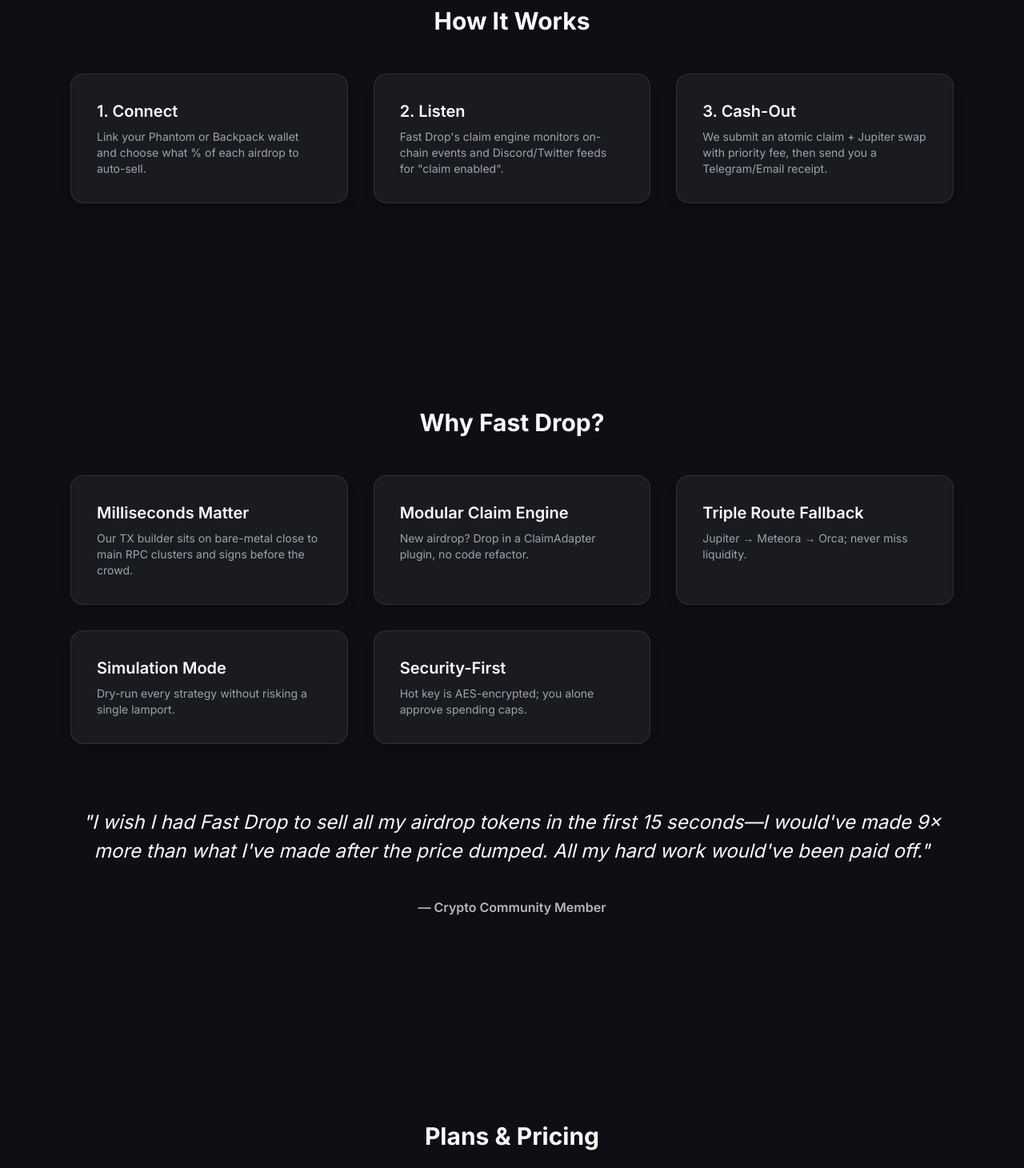
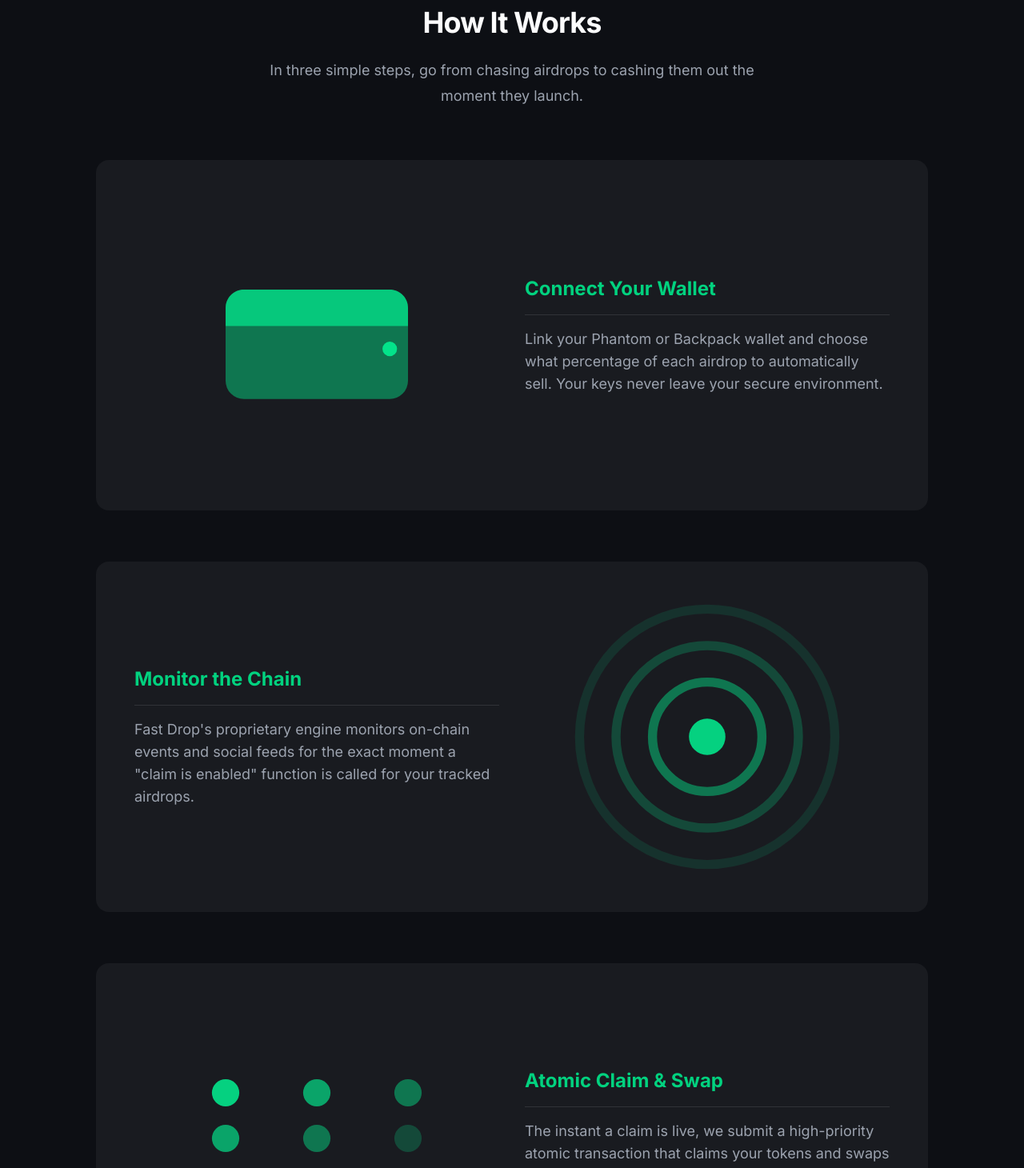
Before and after one commit to felipeldfonseca/fastdrop, a Next.js app in the folder apps/web/: page / in a window 1280 px wide. Shown: the part 760-2220 px from the top of the page at 80% size. Built offline with nearby package versions, Linux system fonts and the light colour scheme.

Commit message:
feat: update how it works section illustration

```diff
--- a/apps/web/src/components/landing/HowItWorks.tsx
+++ b/apps/web/src/components/landing/HowItWorks.tsx
@@ -1,34 +1,84 @@
+// A simple, elegant pattern of concentric circles
+const Image1 = () => (
+  <svg width="100%" height="100%" viewBox="0 0 400 300" fill="none" xmlns="http://www.w3.org/2000/svg">
+    <circle cx="200" cy="150" r="140" stroke="rgba(0, 255, 153, 0.1)" strokeWidth="10"/>
+    <circle cx="200" cy="150" r="100" stroke="rgba(0, 255, 153, 0.2)" strokeWidth="10"/>
+    <circle cx="200" cy="150" r="60" stroke="rgba(0, 255, 153, 0.4)" strokeWidth="10"/>
+    <circle cx="200" cy="150" r="20" fill="rgba(0, 255, 153, 0.8)"/>
+  </svg>
+);
+
+// An abstract representation of a wallet
+const Image2 = () => (
+  <svg width="100%" height="100%" viewBox="0 0 400 300" fill="none" xmlns="http://www.w3.org/2000/svg">
+    <rect x="100" y="100" width="200" height="120" rx="20" fill="rgba(0, 255, 153, 0.4)"/>
+    <path d="M100 120 C100 108.954 108.954 100 120 100 H280 C291.046 100 300 108.954 300 120 V 140 H100 V 120 Z" fill="rgba(0, 255, 153, 0.6)"/>
+    <circle cx="280" cy="165" r="8" fill="rgba(0, 255, 153, 0.8)"/>
+  </svg>
+);
+
+// A grid of fading dots
+const Image3 = () => (
+  <svg width="100%" height="100%" viewBox="0 0 400 300" fill="none" xmlns="http://www.w3.org/2000/svg">
+    <circle cx="100" cy="100" r="15" fill="rgba(0, 255, 153, 0.8)"/>
+    <circle cx="200" cy="100" r="15" fill="rgba(0, 255, 153, 0.6)"/>
+    <circle cx="300" cy="100" r="15" fill="rgba(0, 255, 153, 0.4)"/>
+    <circle cx="100" cy="150" r="15" fill="rgba(0, 255, 153, 0.6)"/>
+    <circle cx="200" cy="150" r="15" fill="rgba(0, 255, 153, 0.4)"/>
+    <circle cx="300" cy="150" r="15" fill="rgba(0, 255, 153, 0.2)"/>
+    <circle cx="100" cy="200" r="15" fill="rgba(0, 255, 153, 0.4)"/>
+    <circle cx="200" cy="200" r="15" fill="rgba(0, 255, 153, 0.2)"/>
+    <circle cx="300" cy="200" r="15" fill="rgba(0, 255, 153, 0.1)"/>
+  </svg>
+);
+
 const steps = [
   {
-    title: "1. Connect",
-    body: "Link your Phantom or Backpack wallet and choose what % of each airdrop to auto-sell.",
+    title: "Connect Your Wallet",
+    body: "Link your Phantom or Backpack wallet and choose what percentage of each airdrop to automatically sell. Your keys never leave your secure environment.",
+    image: <Image2 />,
   },
   {
-    title: "2. Listen",
-    body: "Fast Drop's claim engine monitors on-chain events and Discord/Twitter feeds for \"claim enabled\".",
+    title: "Monitor the Chain",
+    body: "Fast Drop's proprietary engine monitors on-chain events and social feeds for the exact moment a \"claim is enabled\" function is called for your tracked airdrops.",
+    image: <Image1 />,
   },
   {
-    title: "3. Cash-Out",
-    body: "We submit an atomic claim + Jupiter swap with priority fee, then send you a Telegram/Email receipt.",
+    title: "Atomic Claim & Swap",
+    body: "The instant a claim is live, we submit a high-priority atomic transaction that claims your tokens and swaps them on Jupiter—all in a single, lightning-fast execution.",
+    image: <Image3 />,
   },
 ];
 
 const HowItWorks = () => {
   return (
     <section id="how-it-works" className="py-24 sm:py-32">
-      <div className="text-center">
-        <h2 className="text-3xl font-bold">How It Works</h2>
+      <div className="mx-auto max-w-7xl px-4 lg:px-8">
+        <div className="mx-auto max-w-2xl text-center">
+          <h2 className="text-3xl font-bold tracking-tight text-[--brand-fg] sm:text-4xl">
+            How It Works
+          </h2>
+          <p className="mt-6 text-lg leading-8 text-[--brand-muted]">
+            In three simple steps, go from chasing airdrops to cashing them out the moment they launch.
+          </p>
         </div>
-      <div className="mt-12 grid gap-8 sm:grid-cols-3">
-        {steps.map((step) => (
+        <div className="mt-16 space-y-16">
+          {steps.map((step, index) => (
             <div
               key={step.title}
-            className="rounded-2xl border border-white/10 bg-white/5 p-8 shadow-lg"
+              className="flex flex-col md:flex-row items-center gap-8 rounded-2xl bg-white/5 p-8 md:p-12"
             >
-            <h3 className="mb-2 font-semibold text-xl">{step.title}</h3>
-            <p className="text-sm text-[--brand-muted]">{step.body}</p>
+              <div className={`w-full md:w-1/2 ${index % 2 === 1 ? 'md:order-2' : ''}`}>
+                {step.image}
+              </div>
+              <div className="w-full md:w-1/2">
+                <h3 className="text-2xl font-bold text-[--brand-accent]">{step.title}</h3>
+                <hr className="my-4 border-white/10" />
+                <p className="mt-4 text-lg text-[--brand-muted]">{step.body}</p>
+              </div>
             </div>
           ))}
+        </div>
       </div>
     </section>
   );
```
Lines whose indentation alone changed are shown as unchanged.
